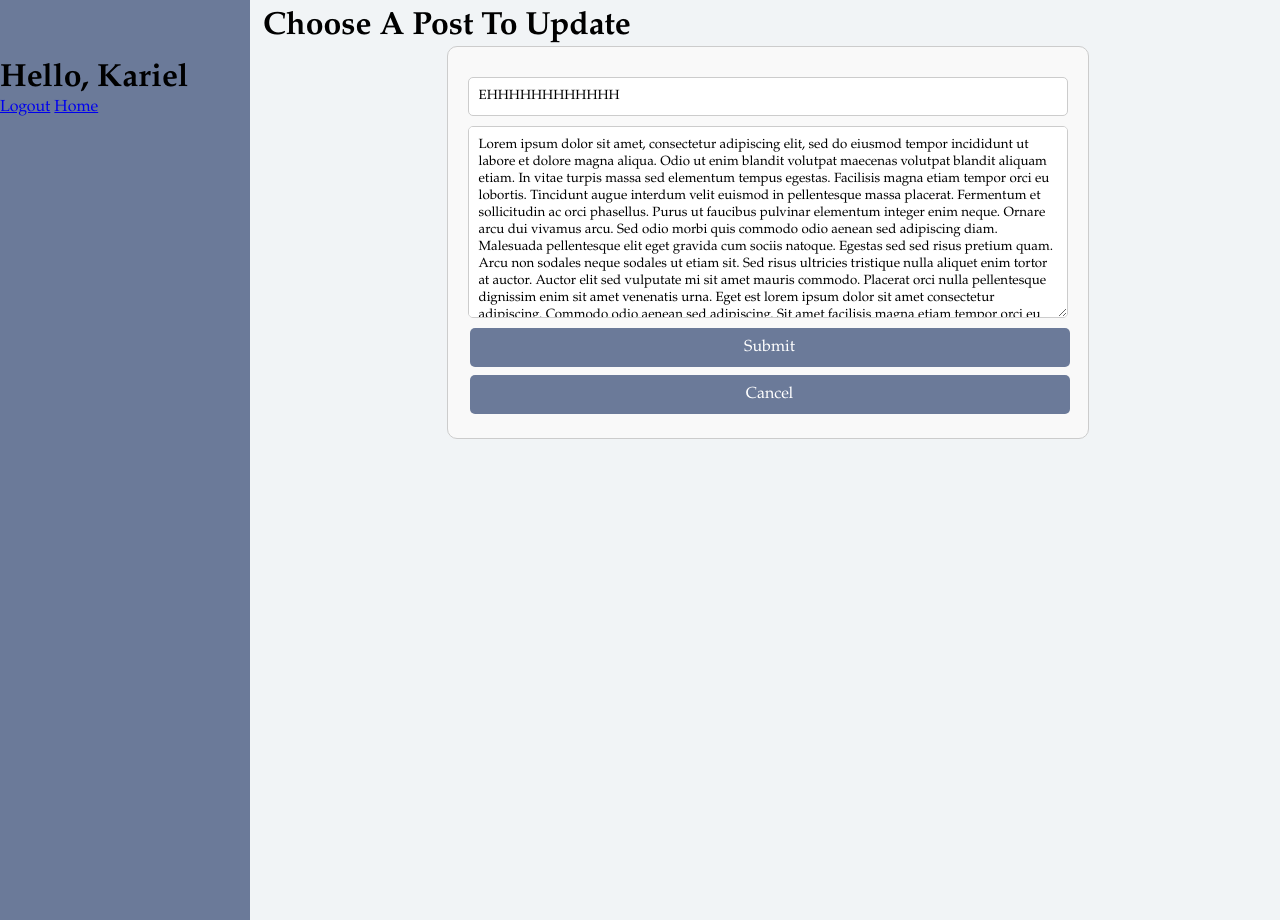
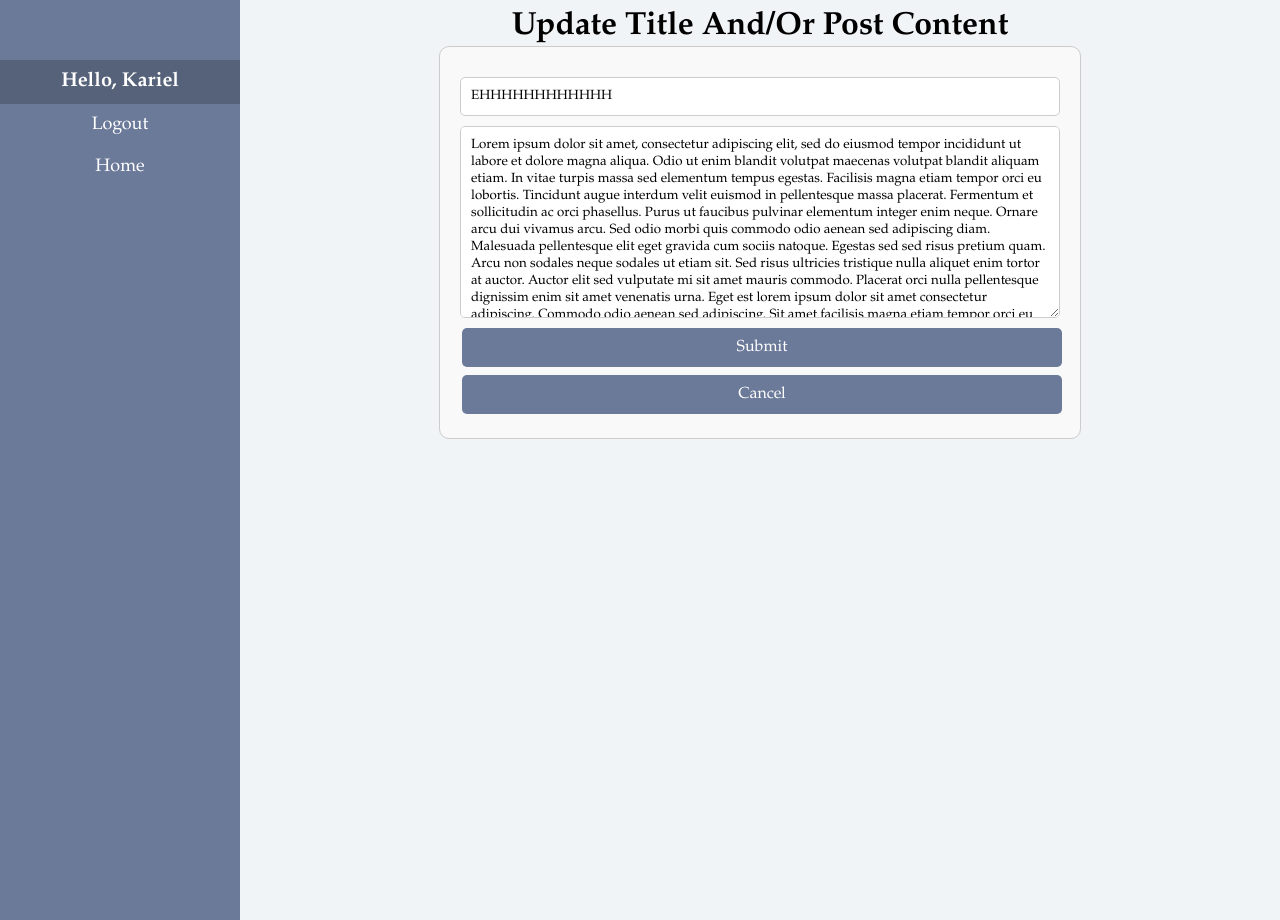
Before and after one commit to KarielM/DjangoBlogSite, a Django app: a page that uses project/app/templates/dashboard.html in a window 1280 px wide. Run offline with Django 5.2, Linux system fonts and the light colour scheme; a user stored in the database is signed in; data comes from the database, SQL or seed files in the repository; both versions use the stored data as it was after the commit.

Commit message:
fixed delete for admin. styled navbar

```diff
--- a/project/app/models.py
+++ b/project/app/models.py
@@ -146,8 +146,10 @@ def update_certain_post(title, new_title, new_content, creator):
     except:
         pass
 ############################Delete Models########################
-def delete_post(title, user):
-    Posts.objects.get(title = title, author = user).delete()
+def delete_post(title, user, content_creator):
+    Posts.objects.get(title = title
+                      , author = user
+                      , content_creator = content_creator).delete()
 
 def delete_subscription(user, subscribed_to):
     Subscription.objects.get(subscriber = user, subscribed_to = subscribed_to).delete()
--- a/project/app/static/styles.css
+++ b/project/app/static/styles.css
@@ -6,7 +6,7 @@
 
 .sidenav {
     height: 100%;
-    width: 250px;
+    width: 15em;
     position: fixed;
     z-index: 1;
     top: 0;
@@ -17,18 +17,42 @@
     transition: 0.5s;
 }
 
+.sidenav a {
+    padding: 10px 15px;
+    text-decoration: none;
+    font-size: 18px;
+    color: white;
+    display: block;
+    transition: 0.3s;
+    text-align: center;
+}
+
+.sidenav a:hover {
+    background-color: #575f75;
+    color: white;
+}
+
+.sidenav .navbar-header {
+    padding: 10px 15px;
+    text-align: center;
+    background-color: #566279;
+    color: white;
+    font-size: 20px;
+    font-weight: bold;
+}
+
 html {
     background-color: #f1f4f6;
 }
 
 .main {
-    margin-left: 255px;
+    margin-left: 15em;
     padding: .5em;
 }
 
 .blog {
     text-align: justify;
-    margin-bottom: 3em;
+    margin-bottom: 1em;
     padding: 1em;
     background-color: #fff;
     border-radius: 5px;
@@ -100,11 +124,11 @@ html {
 
 .full-width-container {
     width: 100%;
-    padding: 20px;
+    padding: 10px;
     border: 1px solid #ccc;
     border-radius: 10px;
     background-color: #f9f9f9;
-    margin-bottom: 2em;
+    margin-bottom: 1em;
     box-sizing: border-box;
 }
 
@@ -143,3 +167,7 @@ html {
 .links {
     text-align: center;
 }
+
+h1 {
+    text-align: center;
+}
--- a/project/app/templates/dashboard.html
+++ b/project/app/templates/dashboard.html
@@ -2,9 +2,9 @@
 
 {% block content %}
 <div class="sidenav">
-    <h1>Hello, {{ request.user }}</h1>
-    <span><a href="{% url 'logout' %}">Logout</a></span>
-    <span><a href="{% url 'dashboard' %}">Home</a></span>
+    <div class="navbar-header">Hello, {{ request.user }}</div>
+    <a href="{% url 'logout' %}">Logout</a>
+    <a href="{% url 'dashboard' %}">Home</a>
 </div>
 <div class="main">
 {% block title %}
@@ -25,14 +25,18 @@
                 {% csrf_token %}
                 {% for blog in blogs %}
                     {% if blog.author.username != request.user.username %}
+
+                    {% now "Y" as current_year %}
                         <div class="blog">
+
                             <h3>{{ blog.title }} - {{ blog.author.username }}</h3>
+
                             <p>{{ blog.post }}</p>
-                            {% now "Y" as current_year %}
-                            {% if post.created_at|date:"Y" == current_year %}
+
+                            {% if blog.created_at|date:"Y" == current_year %}
                                 <p>{{ blog.created_at|date:"M d" }}</p>
                             {% else %}
-                                <p>{{ blog.created_at|date:"M d, Y" }}</p>
+                                <p>{{ blog.created_at|date:"M d, y" }}</p>
                             {% endif %}
                             {% comment %} <a class="action-button" href="{% url 'delete' blog.title %}">Delete</a> {% endcomment %}
                         </div>
--- a/project/app/templates/update_blog.html
+++ b/project/app/templates/update_blog.html
@@ -1,7 +1,7 @@
 {% extends "dashboard.html" %}
 
 {% block title %}
-<h1>Choose A Post To Update</h1>
+<h1>Update Title And/Or Post Content</h1>
 <div class = 'form-container'>
 <form method = 'POST'>
     {% csrf_token %}
--- a/project/app/templates/view_blogs.html
+++ b/project/app/templates/view_blogs.html
@@ -16,8 +16,8 @@
             <p>{{ post.created_at|date:"M d, Y" }}</p>
         {% endif %}
         <p class = 'edit'>
+            <a href = {% url "delete" post.title post.author%}>Delete</a>
             <a href = {% url "update" post.title post.author%}>Update</a>
-            <a href = {% url "delete" post.title post.author%}>Delete</a>
         <p>
         </div>
     </div>
@@ -40,7 +40,9 @@
     {% else %}
         <p>{{ post.created_at|date:"M d, Y" }}</p>
     {% endif %}
-    <a href = {% url "delete" post.title post.author%}>Delete</a>
+    <p class = 'edit'>
+        <a href = {% url "delete" post.title post.author%}>Delete</a>
+    </p>
         </div>
     {% endif %}
     {% endfor %}
--- a/project/app/views.py
+++ b/project/app/views.py
@@ -152,15 +152,19 @@ def update_certain_blog_view(request, title, author):
 def delete_post_view(request, title, author):
     # role = UserProfile.objects.get(user = request.user).role
     # post = Posts.objects.get(title = title, author = author, content_creator = YouTuber.objects.get(creator=request.user))
+    # print(request.user)
     if request.method == 'POST':
         if request.user.username != author:
             author = User.objects.get(username = author)
-            # print(author.email)
-            delete_post(title, author)
+            user = YouTuber.objects.get(creator = request.user)
+
+            delete_post(title, author, user)
         else:
+            content_creator = Posts.objects.get(title = title, author = request.user).content_creator
+            # print(content_creator)
             # user = User.objects.get(username = request.user.username)
             # print(request.user.username)
-            delete_post(title, request.user)
+            delete_post(title, request.user, content_creator)
         return redirect('view_my_blogs')
 
     return render(request, 'delete_blog.html', {'title': title})
```
Also changed, not shown: project/db.sqlite3.
